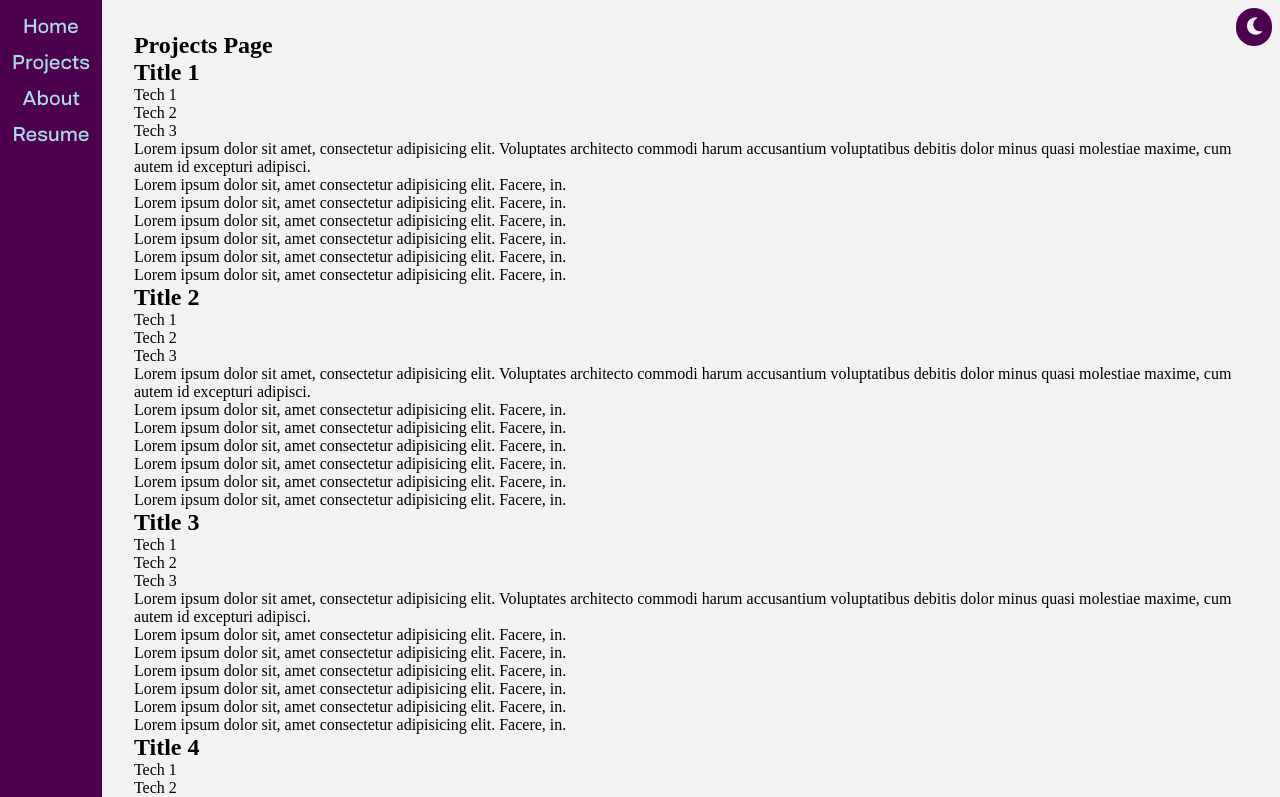
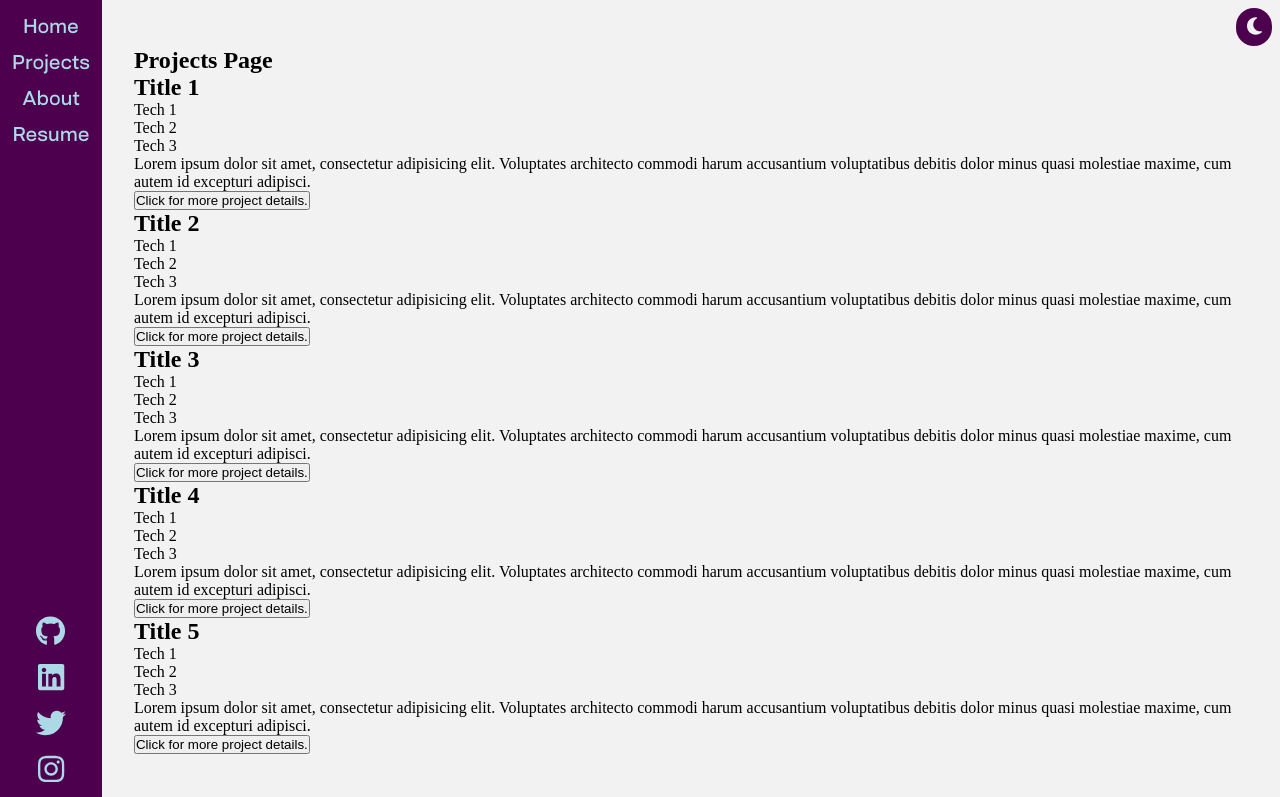
Before and after one commit to franco-ortega/portfolio-two, a Next.js app: page /projects in a window 1280 px wide. Shown: the top 797 px of the page. Built offline with nearby package versions, Linux system fonts and the light colour scheme; no server answers.

Commit message:
refactor Project to only display a summary and add button

```diff
--- a/components/projects/Project.jsx
+++ b/components/projects/Project.jsx
@@ -8,16 +8,7 @@ const Project = ({ title, techList, description, challenges, learnings }) => {
         ))}
       </ul>
       <p>{description}</p>
-      <ul>
-        {challenges.map((challenge, i) => (
-          <li key={i}>{challenge}</li>
-        ))}
-      </ul>
-      <ul>
-        {learnings.map((learning, i) => (
-          <li key={i}>{learning}</li>
-        ))}
-      </ul>
+      <button>Click for more project details.</button>
     </div>
   );
 };
```
